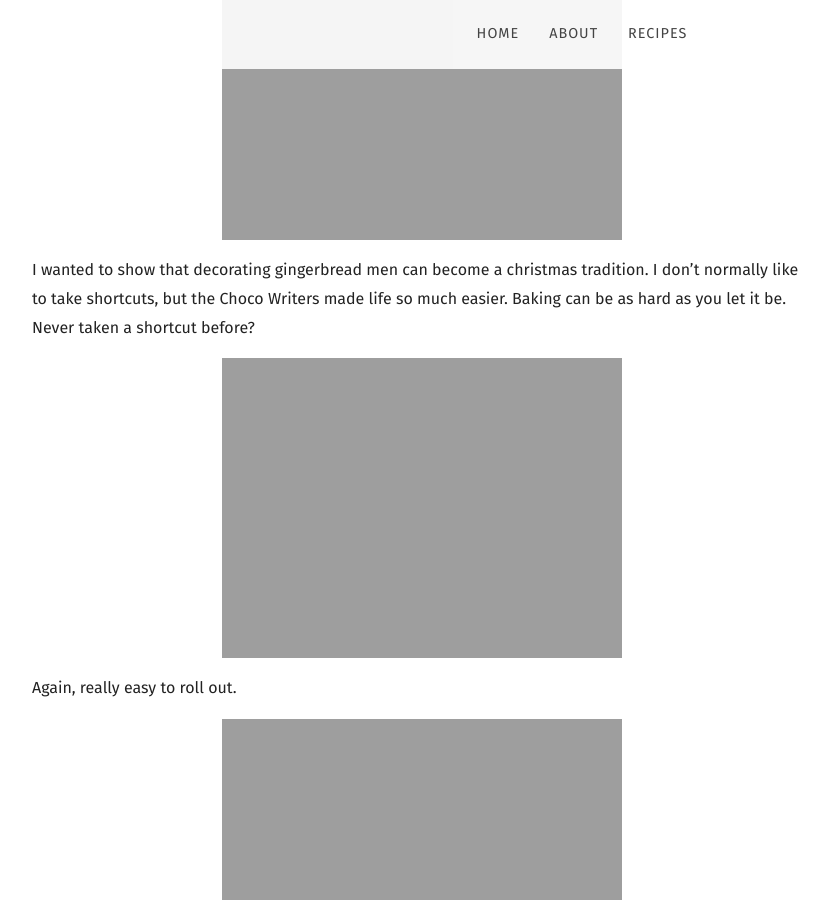
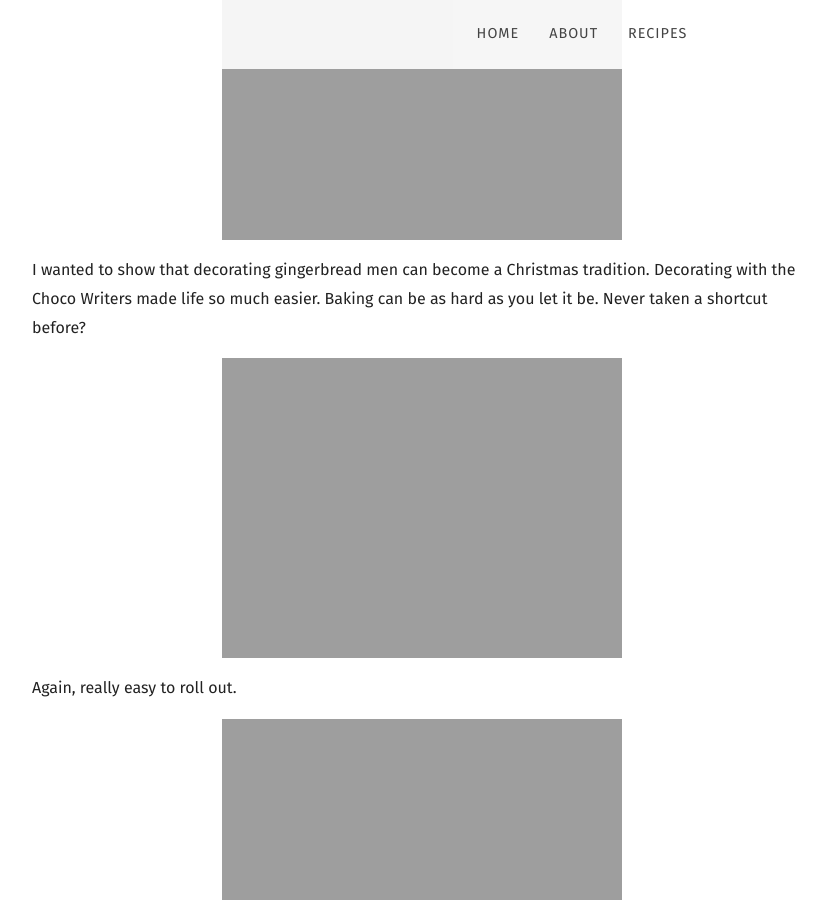
Before and after one commit to mcginleyireland/irishbaking.github.io, a Jekyll site: the page built from _posts/2020-12-24-christmas-gingerbread.md, in a window 1280 px wide and 900 px high, scrolled down 465 px. Shown: the whole window, without its empty margins (58-887 px from the left). Built offline with Jekyll 4.4.1, drawn with Linux system fonts in a browser that asks for light colours; nearby versions of some CDN libraries; some web fonts are replaced.

Commit message:
Updating the description.

```diff
--- a/_posts/2020-12-24-christmas-gingerbread.md
+++ b/_posts/2020-12-24-christmas-gingerbread.md
@@ -55,7 +55,7 @@ recipe:
 
 
 ---
-I wanted to show that decorating gingerbread men can become a christmas tradition. I don't normally like to take shortcuts, but the Choco Writers made life so much easier. Baking can be as hard as you let it be. Never taken a shortcut before?
+I wanted to show that decorating gingerbread men can become a Christmas tradition. Decorating with the Choco Writers made life so much easier. Baking can be as hard as you let it be. Never taken a shortcut before?
 
 ![Cake](https://irishbaking.ie/images/Gingerbread/Christmas_Gingerbread/Image_1.jpg)
 
```
